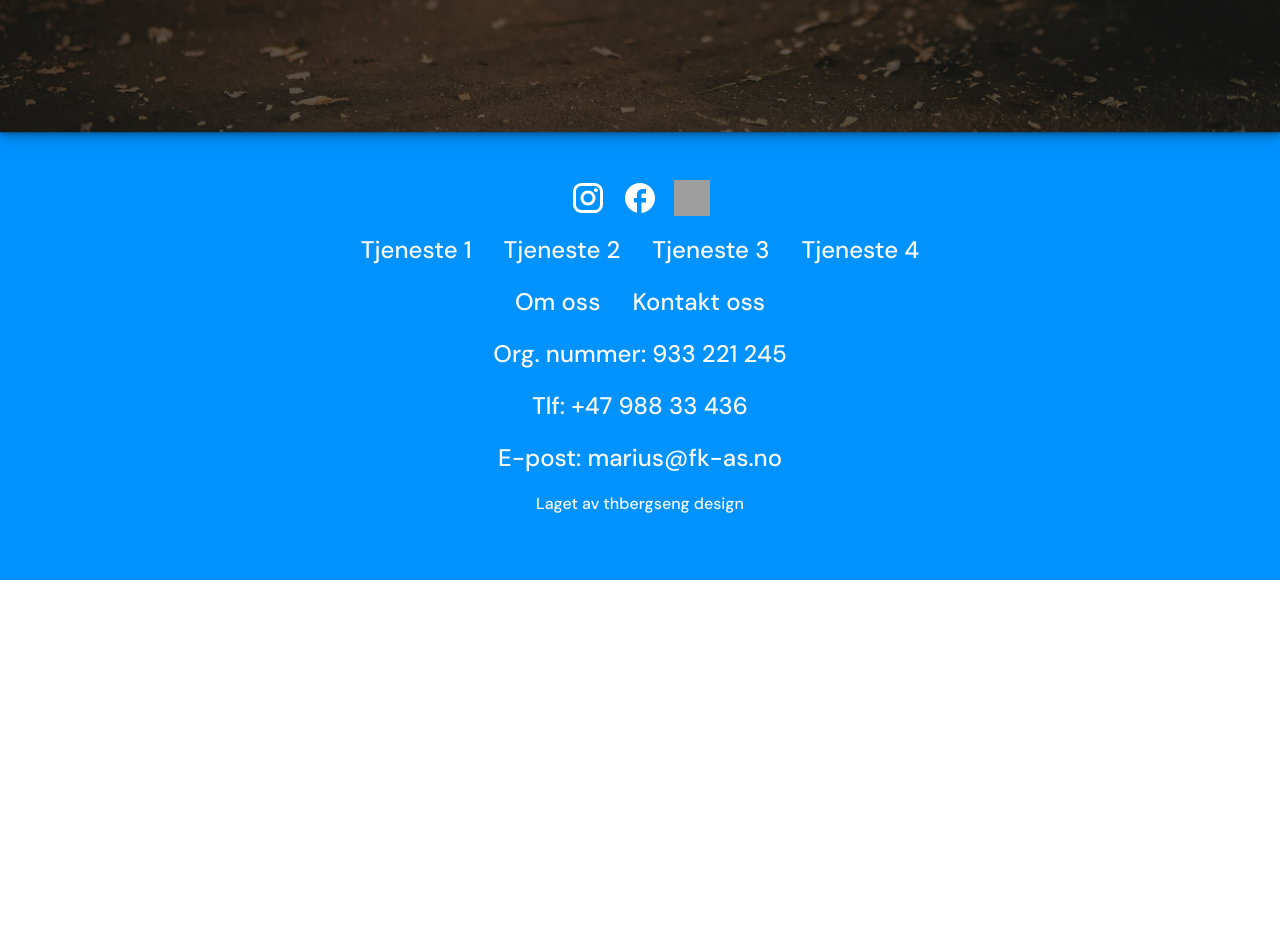
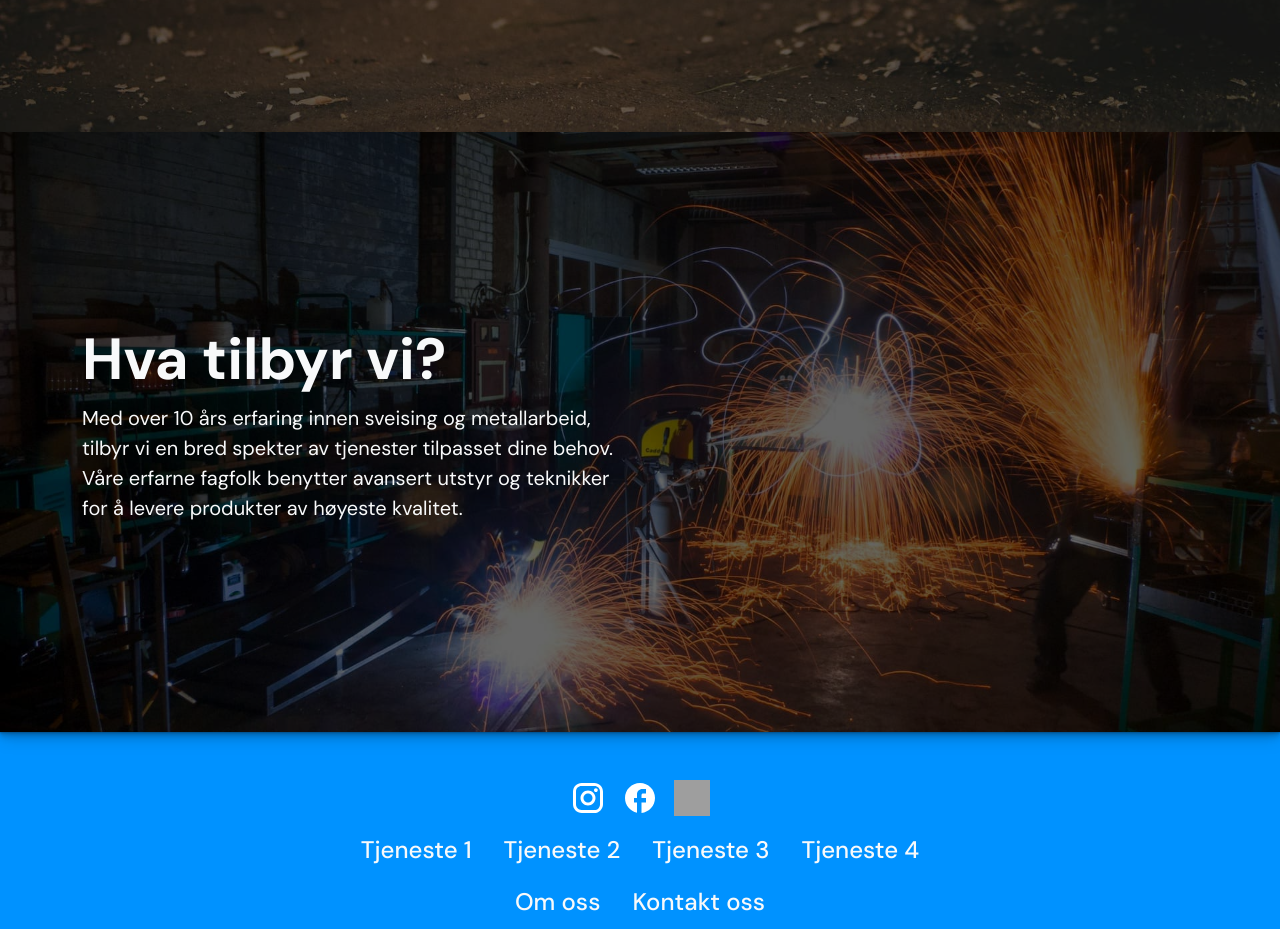
Before and after one commit to teehbee/flostrand-og-knutsen, a React (Vite) app: page /about in a window 1280 px wide. Shown: the part 600-1529 px from the top of the page. Before the commit the page ends 1180 px from the top, so only its background shows below. Built offline with nearby package versions, Linux system fonts and the light colour scheme; grey boxes are pictures that could not be loaded.

Commit message:
add lower about hero image to separate components

```diff
--- a/src/components/about/About.tsx
+++ b/src/components/about/About.tsx
@@ -1,7 +1,12 @@
-import { AboutLandingSection } from "./sections";
+import { AboutLandingSection, AboutLowerImageSection } from "./sections";
 
 function AboutContent() {
-  return <AboutLandingSection />;
+  return (
+    <>
+      <AboutLandingSection />
+      <AboutLowerImageSection />
+    </>
+  );
 }
 
 export default AboutContent;
--- a/src/components/about/content/index.tsx
+++ b/src/components/about/content/index.tsx
@@ -1,3 +1,3 @@
-import { aboutLandingImageDescription, aboutHeader } from "./textContent";
+import { aboutLandingImageDescription, aboutHeader, aboutLowerImageDescription, aboutLowerImageHeader, aboutLowerImageText } from "./textContent";
 
-export { aboutLandingImageDescription, aboutHeader };
+export { aboutLandingImageDescription, aboutHeader, aboutLowerImageDescription, aboutLowerImageHeader, aboutLowerImageText };
--- a/src/components/about/content/textContent.tsx
+++ b/src/components/about/content/textContent.tsx
@@ -1,3 +1,13 @@
+// Landing section
+
 export const aboutLandingImageDescription = "Motorsag";
 
 export const aboutHeader = "Hvem er vi?";
+
+// Lower image section
+
+export const aboutLowerImageDescription = "Industrielt bilde med gnister";
+
+export const aboutLowerImageHeader = "Hva tilbyr vi?";
+
+export const aboutLowerImageText = "Med over 10 års erfaring innen sveising og metallarbeid, tilbyr vi en bred spekter av tjenester tilpasset dine behov. Våre erfarne fagfolk benytter avansert utstyr og teknikker for å levere produkter av høyeste kvalitet.";
--- /dev/null
+++ b/src/components/about/elements/AboutLowerText.tsx
@@ -0,0 +1,15 @@
+interface aboutLandingHeader {
+  aboutLowerHeader: string;
+  aboutLowerImageText: string;
+}
+
+const AboutLowerText: React.FC<aboutLandingHeader> = ({ aboutLowerHeader, aboutLowerImageText }) => {
+  return (
+    <div className="banner-content container">
+      <h1 className="text-light fs-2-125rem-to-3-625rem fw-bold">{aboutLowerHeader}</h1>
+      <p className="text-light fs-1rem-to-1-25rem">{aboutLowerImageText}</p>
+    </div>
+  );
+};
+
+export default AboutLowerText;
--- a/src/components/about/elements/index.tsx
+++ b/src/components/about/elements/index.tsx
@@ -1,4 +1,5 @@
 import AboutLandingImage from "./AboutLandingImage";
 import AboutLandingHeader from "./AboutLandingText";
+import AboutLowerText from "./AboutLowerText";
 
-export { AboutLandingImage, AboutLandingHeader };
+export { AboutLandingImage, AboutLandingHeader, AboutLowerText };
--- /dev/null
+++ b/src/components/about/sections/AboutLowerImageSection.tsx
@@ -0,0 +1,14 @@
+import { AboutLandingImage, AboutLowerText } from "../elements";
+import { aboutSecondaryHeaderLarge, aboutSecondaryHeaderSmall } from "../../../assets/img";
+import { aboutLowerImageDescription, aboutLowerImageHeader, aboutLowerImageText } from "../content";
+
+function AboutLowerImageSection() {
+  return (
+    <section id="about-us-landing" className="position-relative">
+      <AboutLandingImage aboutMainHeaderLarge={aboutSecondaryHeaderLarge} aboutMainHeaderSmall={aboutSecondaryHeaderSmall} aboutMainImageDescription={aboutLowerImageDescription}></AboutLandingImage>
+      <AboutLowerText aboutLowerHeader={aboutLowerImageHeader} aboutLowerImageText={aboutLowerImageText} />
+    </section>
+  );
+}
+
+export default AboutLowerImageSection;
--- a/src/components/about/sections/index.tsx
+++ b/src/components/about/sections/index.tsx
@@ -1,3 +1,4 @@
 import AboutLandingSection from "./AboutLandingSection";
+import AboutLowerImageSection from "./AboutLowerImageSection";
 
-export { AboutLandingSection };
+export { AboutLandingSection, AboutLowerImageSection };
```
